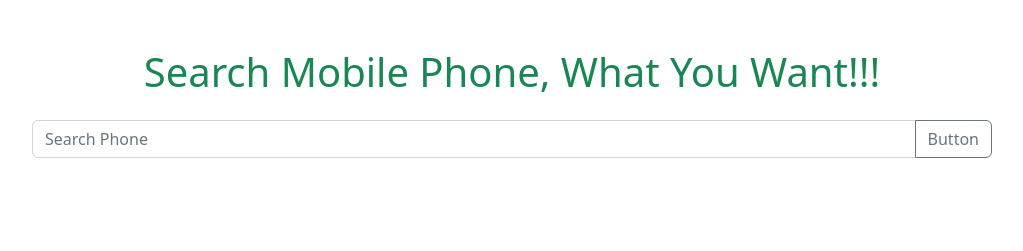
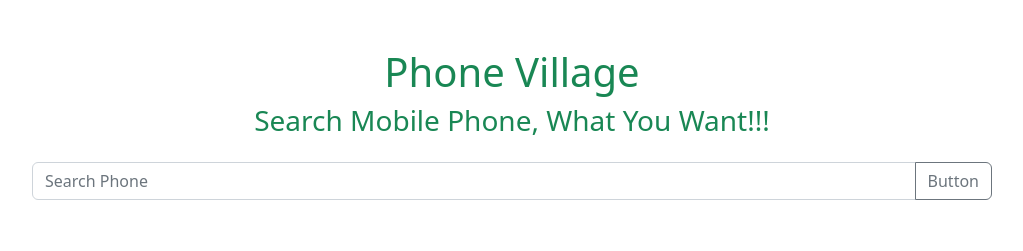
Before and after one commit to Mahmud-Sufian/Assignment-6, a plain HTML site: page index.html in a window 1280 px wide. Shown: the whole page, without its empty margins (128-1151 px from the left). Drawn offline with nearby package versions, Linux system fonts and the light colour scheme.

Commit message:
name change

```diff
--- a/index.html
+++ b/index.html
@@ -20,7 +20,8 @@
 </head>
 <body>
     <main class="mt-5">
-        <h1 class="text-center text-success">Search Mobile Phone, What You Want!!!</h1>
+        <h1 class="text-center text-success">Phone Village</h1>
+        <h3 class="text-center text-success">Search Mobile Phone, What You Want!!!</h3>
 
         <section class="w-75 mx-auto mt-4">
             <!-- search field -->
```
